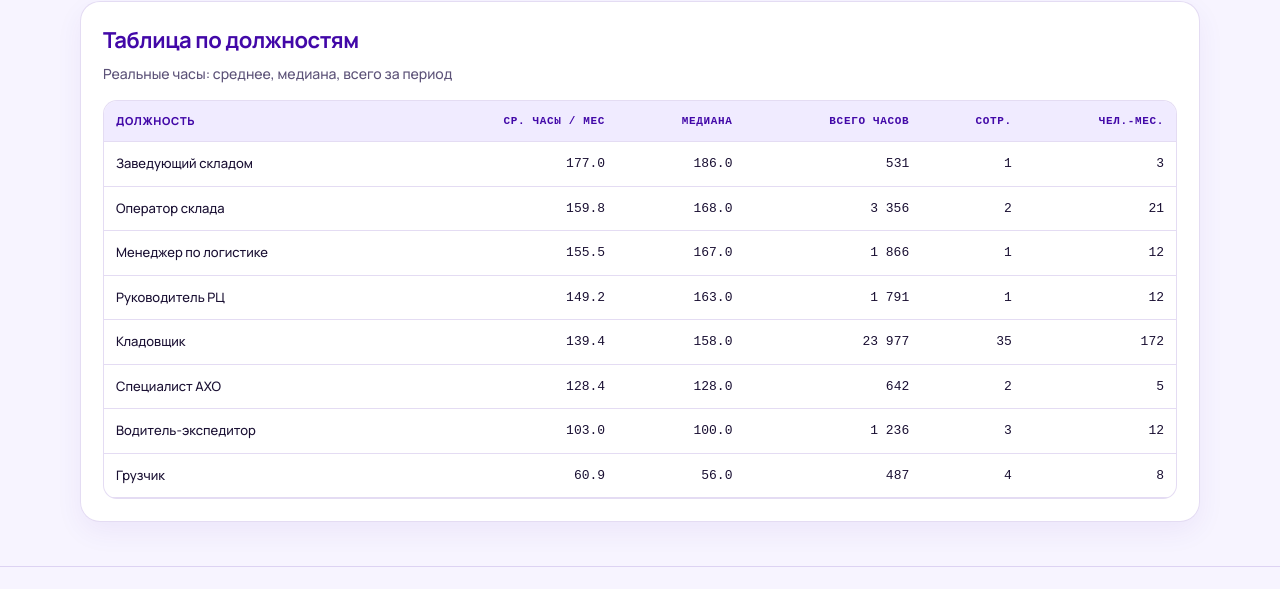
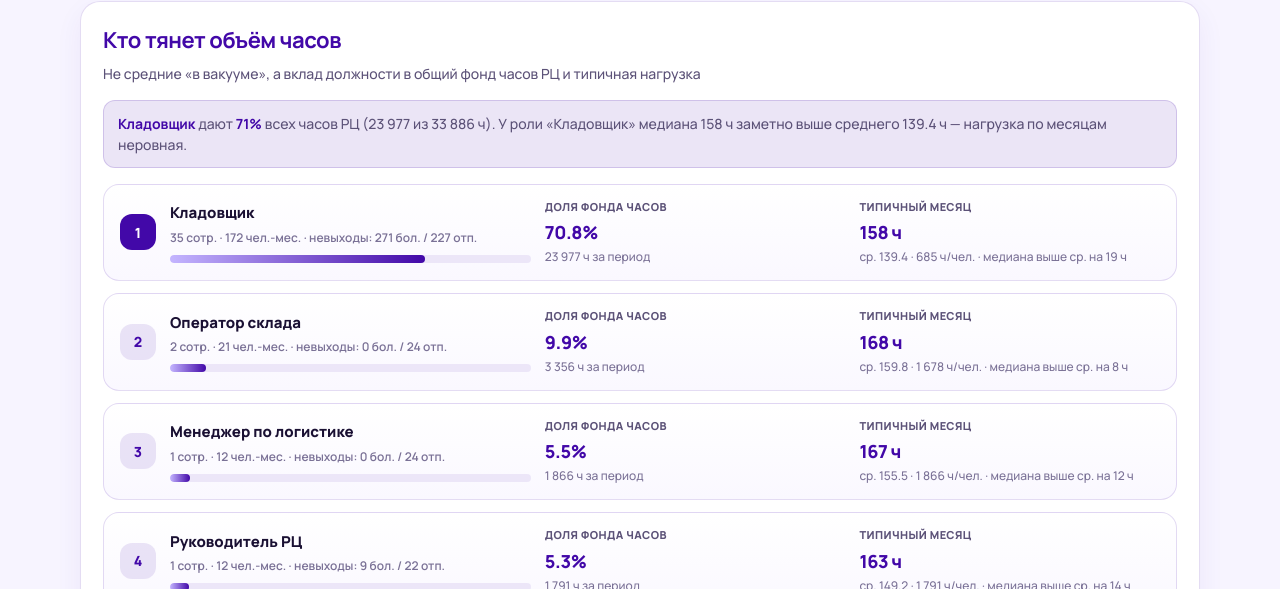
Before and after one commit to arimberg-svg/tabeli-rc-site, a plain HTML site: page index.html in a window 1280 px wide. Shown: the part 3610-4199 px from the top of the page. Drawn offline with Linux system fonts and the light colour scheme.

Commit message:
Replace positions table with role contribution profiles.
Co-authored-by: Cursor <cursoragent@cursor.com>

```diff
--- a/index.html
+++ b/index.html
@@ -345,6 +345,87 @@
       color: var(--muted-2);
     }
 
+    .role-list { display: grid; gap: 12px; }
+    .role-card {
+      display: grid;
+      grid-template-columns: 36px 1.2fr 1fr 1fr;
+      gap: 14px;
+      align-items: center;
+      padding: 14px 16px;
+      border: 1px solid var(--stroke);
+      border-radius: 16px;
+      background: linear-gradient(180deg, #fff, #faf8ff);
+    }
+    .role-rank {
+      width: 36px;
+      height: 36px;
+      border-radius: 12px;
+      display: grid;
+      place-items: center;
+      font-weight: 800;
+      font-size: 14px;
+      background: var(--primary-soft);
+      color: var(--primary);
+    }
+    .role-card:first-child .role-rank {
+      background: var(--primary);
+      color: #fff;
+    }
+    .role-title {
+      font-weight: 800;
+      font-size: 15px;
+      color: var(--text);
+      margin-bottom: 4px;
+    }
+    .role-meta {
+      font-size: 12px;
+      color: var(--muted-2);
+      font-weight: 600;
+    }
+    .role-metric .m-label {
+      font-size: 11px;
+      font-weight: 800;
+      text-transform: uppercase;
+      letter-spacing: 0.04em;
+      color: var(--muted);
+      margin-bottom: 4px;
+    }
+    .role-metric .m-value {
+      font-size: 18px;
+      font-weight: 800;
+      color: var(--primary);
+      letter-spacing: -0.02em;
+    }
+    .role-metric .m-sub {
+      margin-top: 2px;
+      font-size: 12px;
+      color: var(--muted-2);
+    }
+    .share-track {
+      height: 8px;
+      border-radius: 999px;
+      background: rgba(66, 8, 168, 0.08);
+      overflow: hidden;
+      margin-top: 8px;
+    }
+    .share-fill {
+      height: 100%;
+      width: 0;
+      border-radius: inherit;
+      background: linear-gradient(90deg, #c4b5ff, #4208a8);
+      transition: width .9s cubic-bezier(.2,.8,.2,1);
+    }
+    .insight {
+      margin: 0 0 16px;
+      padding: 12px 14px;
+      border-radius: 12px;
+      background: var(--primary-soft);
+      border: 1px solid rgba(66, 8, 168, 0.16);
+      color: var(--muted);
+      font-size: 14px;
+    }
+    .insight strong { color: var(--primary); }
+
     .grid-3 {
       display: grid;
       grid-template-columns: repeat(3, 1fr);
@@ -440,6 +521,8 @@
       .grid-3 { grid-template-columns: 1fr; }
       .leave-kpis { grid-template-columns: 1fr 1fr; }
       .split-2 { grid-template-columns: 1fr; }
+      .role-card { grid-template-columns: 36px 1fr; }
+      .role-metric { grid-column: 1 / -1; }
       .bar-row { grid-template-columns: 120px 1fr 64px; }
       .brand-tag { display: none; }
       .hero h1 { max-width: none; }
@@ -541,24 +624,11 @@
     <section>
       <div class="panel">
         <div class="panel-head">
-          <h2>Таблица по должностям</h2>
-          <p>Реальные часы: среднее, медиана, всего за период</p>
+          <h2>Кто тянет объём часов</h2>
+          <p>Не средние «в вакууме», а вклад должности в общий фонд часов РЦ и типичная нагрузка</p>
         </div>
-        <div class="table-wrap">
-          <table>
-            <thead>
-              <tr>
-                <th>Должность</th>
-                <th class="num">Ср. часы / мес</th>
-                <th class="num">Медиана</th>
-                <th class="num">Всего часов</th>
-                <th class="num">Сотр.</th>
-                <th class="num">Чел.-мес.</th>
-              </tr>
-            </thead>
-            <tbody id="posTable"></tbody>
-          </table>
-        </div>
+        <p class="insight" id="roleInsight"></p>
+        <div class="role-list" id="roleProfiles"></div>
       </div>
     </section>
   </main>
@@ -782,17 +852,55 @@
         ${rankList(R.top_vac.slice(0, 8), (p) => p.vac_days, " дн.")}
       </article>`;
 
-    document.getElementById("posTable").innerHTML = R.by_position
-      .map(
-        (p) => `<tr>
-        <td>${shortPos(p.position)}</td>
-        <td class="num">${p.avg_hours.toFixed(1)}</td>
-        <td class="num">${p.median_hours.toFixed(1)}</td>
-        <td class="num">${p.total_hours.toLocaleString("ru-RU")}</td>
-        <td class="num">${p.people}</td>
-        <td class="num">${p.person_months}</td>
-      </tr>`
-      )
+    const totalAllHours = R.by_position.reduce((s, p) => s + p.total_hours, 0);
+    const rolesByShare = [...R.by_position].sort((a, b) => b.total_hours - a.total_hours);
+    const topShare = rolesByShare[0];
+    const topSharePct = Math.round((100 * topShare.total_hours) / totalAllHours);
+    const skewed = rolesByShare
+      .map((p) => ({ ...p, gap: p.median_hours - p.avg_hours }))
+      .sort((a, b) => Math.abs(b.gap) - Math.abs(a.gap))[0];
+
+    document.getElementById("roleInsight").innerHTML =
+      `<strong>${shortPos(topShare.position)}</strong> дают <strong>${topSharePct}%</strong> всех часов РЦ` +
+      ` (${topShare.total_hours.toLocaleString("ru-RU")} из ${Math.round(totalAllHours).toLocaleString("ru-RU")} ч). ` +
+      (Math.abs(skewed.gap) >= 10
+        ? `У роли «${shortPos(skewed.position)}» медиана ${skewed.median_hours} ч заметно ${skewed.gap > 0 ? "выше" : "ниже"} среднего ${skewed.avg_hours} ч — нагрузка по месяцам неровная.`
+        : `По большинству ролей среднее и медиана близки — нагрузка относительно стабильна.`);
+
+    document.getElementById("roleProfiles").innerHTML = rolesByShare
+      .map((p, i) => {
+        const share = (100 * p.total_hours) / totalAllHours;
+        const perPerson = p.people ? Math.round(p.total_hours / p.people) : 0;
+        const gap = p.median_hours - p.avg_hours;
+        const stability =
+          Math.abs(gap) < 8
+            ? "ровная нагрузка"
+            : gap > 0
+              ? `медиана выше ср. на ${gap.toFixed(0)} ч`
+              : `среднее тянут вниз короткие месяцы (−${Math.abs(gap).toFixed(0)} ч)`;
+        const absNote =
+          p.sick_days + p.vac_days > 0
+            ? `невыходы: ${p.sick_days} бол. / ${p.vac_days} отп.`
+            : "без отметок Б/ОТ";
+        return `<article class="role-card">
+          <div class="role-rank">${i + 1}</div>
+          <div>
+            <div class="role-title">${shortPos(p.position)}</div>
+            <div class="role-meta">${p.people} сотр. · ${p.person_months} чел.-мес. · ${absNote}</div>
+            <div class="share-track"><div class="share-fill" data-w="${share}"></div></div>
+          </div>
+          <div class="role-metric">
+            <div class="m-label">Доля фонда часов</div>
+            <div class="m-value">${share.toFixed(1)}%</div>
+            <div class="m-sub">${p.total_hours.toLocaleString("ru-RU")} ч за период</div>
+          </div>
+          <div class="role-metric">
+            <div class="m-label">Типичный месяц</div>
+            <div class="m-value">${p.median_hours} ч</div>
+            <div class="m-sub">ср. ${p.avg_hours} · ${perPerson.toLocaleString("ru-RU")} ч/чел. · ${stability}</div>
+          </div>
+        </article>`;
+      })
       .join("");
 
     requestAnimationFrame(() => {
```
